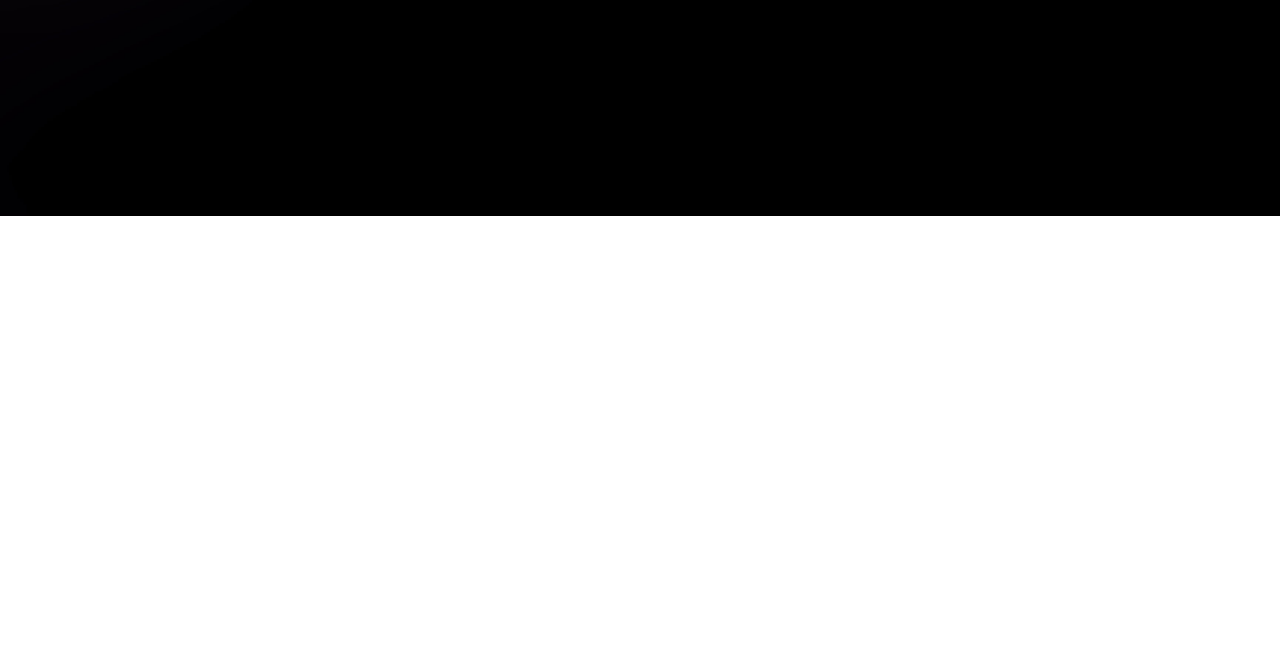
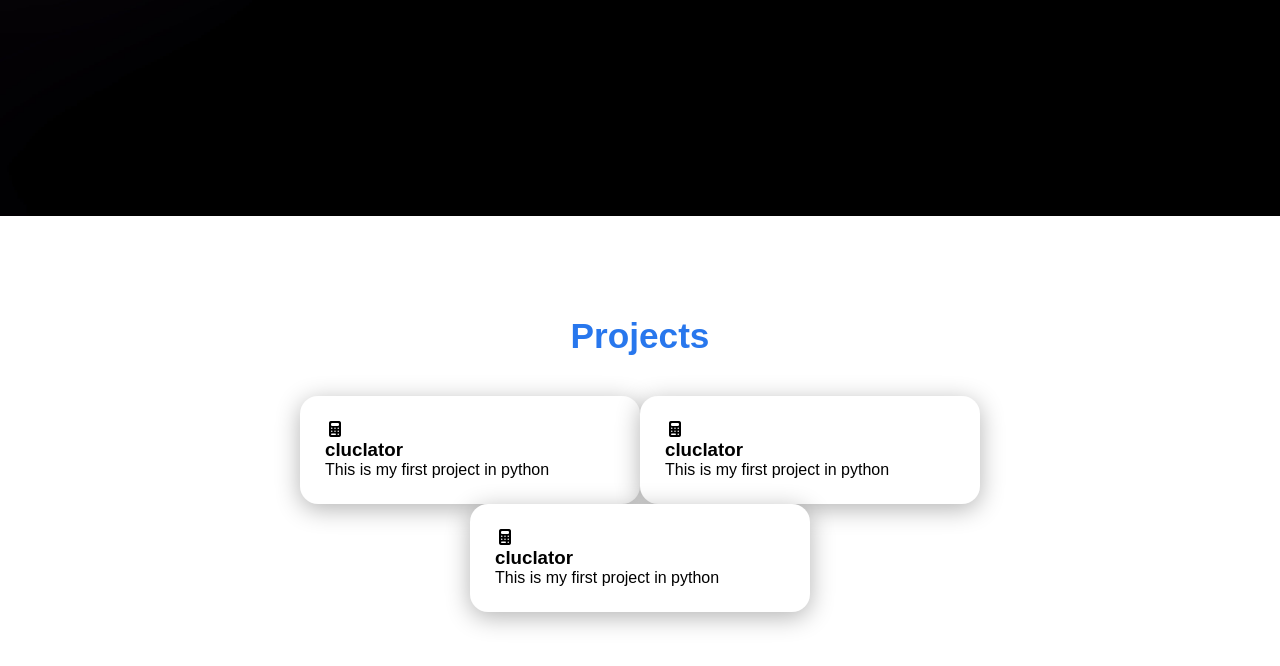
Before and after one commit to dooom77-0/html-projects, a plain HTML site: page javascript 102/frontend projects1/main.html in a window 1280 px wide. Shown: the part 586-1252 px from the top of the page. Before the commit the page ends 802 px from the top, so only its background shows below. Drawn offline with Linux system fonts and the light colour scheme.

Commit message:
Lets gooo baby again

```diff
--- a/javascript 102/frontend projects1/main.css
+++ b/javascript 102/frontend projects1/main.css
@@ -99,3 +99,27 @@ section{
     font-size: 1.7em;
     padding-right: 20px;
 }
+
+.title {
+    display:flex;
+    justify-content:center;
+    text-align:center;
+    color: #2877ed;
+    font-size: 2.2em;
+    font-weight: 800;
+    margin-bottom: 40px;
+
+}
+.content {
+    display:flex;
+    justify-content:center;
+    flex-direction: row;
+    flex-wrap: wrap;
+}
+.card {
+    background-color: #fff;
+    width:21.25em;
+    box-shadow: 0 5px 25px rgba(1 1 1 / 30%);
+    border-radius: 18px;
+    padding:25px;
+}
--- a/javascript 102/frontend projects1/main.html
+++ b/javascript 102/frontend projects1/main.html
@@ -33,8 +33,34 @@
                 <a href="#"><i class="fa-brands fa-telegram"></i></a>
             </div>
         </div>
+    </section>
     <section class="cards" id="Projects">
+        <h2 class="title">Projects</h2>
+        <div class="content">
+            <div class="card" id="card1">
+                <div class="icon">
+                    <i class="fa-solid fa-calculator"></i>
+                </div>
+                <h3>cluclator</h3>
+                <p>This is my first project in python</p>
+            </div>
+            <div class="card" id="card1">
+                <div class="icon">
+                    <i class="fa-solid fa-calculator"></i>
+                </div>
+                <h3>cluclator</h3>
+                <p>This is my first project in python</p>
+            </div>
+            <div class="card" id="card1">
+                <div class="icon">
+                    <i class="fa-solid fa-calculator"></i>
+                </div>
+                <h3>cluclator</h3>
+                <p>This is my first project in python</p>
+            </div>
 
+
+        </div>
 
 
 
```
